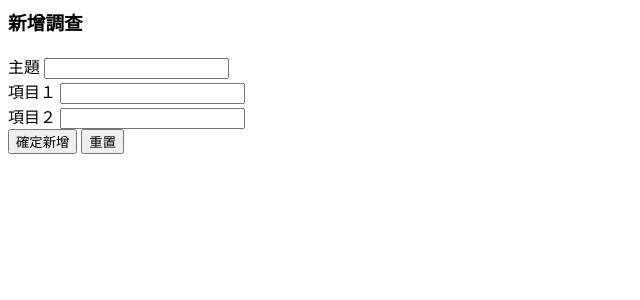
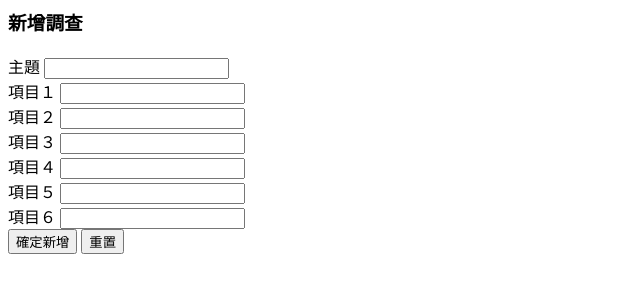
Before and after one commit to mackliu/1112-PHP-MYSQL, a PHP site: page /back/survey_add.php in a window 1280 px wide. Shown: the top 300 px of the page, without its empty margins (0-640 px from the left). Run offline with PHP 8.4, Linux system fonts and the light colour scheme.

```diff
--- a/back/survey_add.php
+++ b/back/survey_add.php
@@ -3,16 +3,32 @@
 <form action="./api/survey_add.php" method="post" class="col-10 mx-auto d-flex flex-wrap justify-content-end">
     <div class="form-group row col-12">
         <label class="col-2 text-right">主題</label>
-        <input type="text" class="form-control col-10">
+        <input type="text" name="subject" class="form-control col-10">
     </div>
     <!--選項區-->
         <div class="form-group row col-11">
             <label class="col-2 text-right">項目１</label>
-            <input type="text" class="form-control col-10">
+            <input type="text" name="opt[]" class="form-control col-10">
         </div>
         <div class="form-group row col-11">
             <label class="col-2 text-right">項目２</label>
-            <input type="text" class="form-control col-10">
+            <input type="text" name="opt[]" class="form-control col-10">
+        </div>
+        <div class="form-group row col-11">
+            <label class="col-2 text-right">項目３</label>
+            <input type="text" name="opt[]" class="form-control col-10">
+        </div>
+        <div class="form-group row col-11">
+            <label class="col-2 text-right">項目４</label>
+            <input type="text" name="opt[]" class="form-control col-10">
+        </div>
+        <div class="form-group row col-11">
+            <label class="col-2 text-right">項目５</label>
+            <input type="text" name="opt[]" class="form-control col-10">
+        </div>
+        <div class="form-group row col-11">
+            <label class="col-2 text-right">項目６</label>
+            <input type="text" name="opt[]" class="form-control col-10">
         </div>
 
 <div class="text-center col-12 mt-3">
```
Also changed, not shown: api/survey_add.php (+13 -0 lines).
